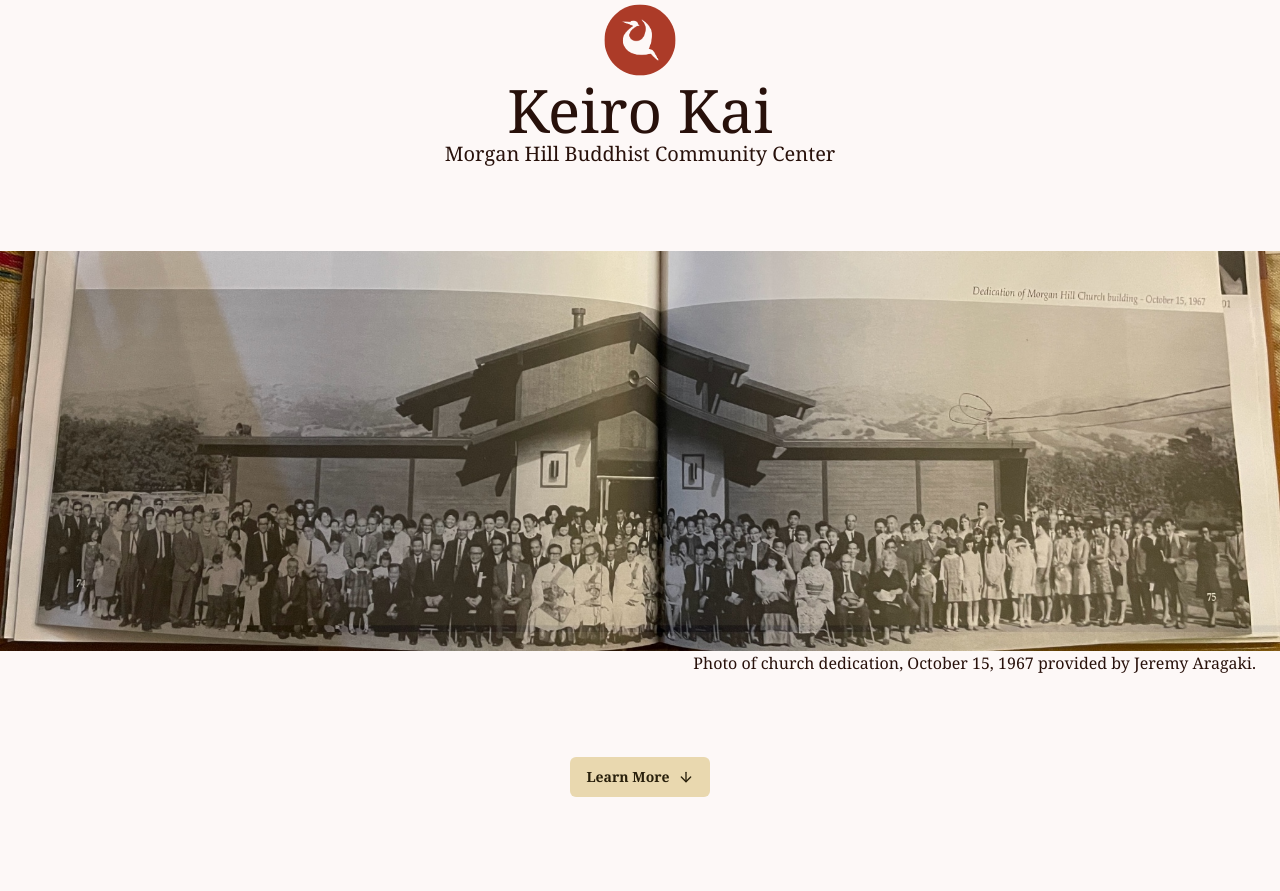
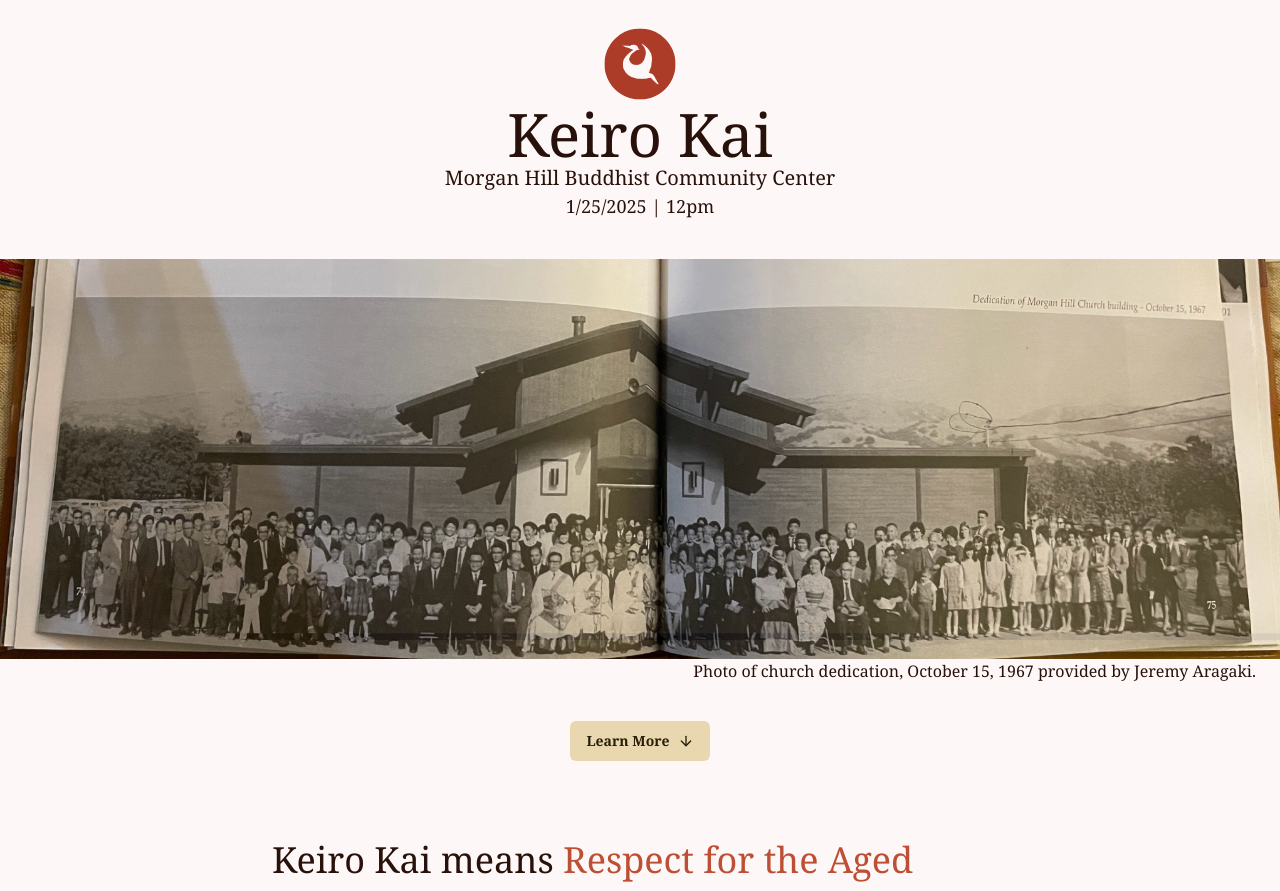
Before and after one commit to dy-ma/mhbb-friends, a SvelteKit app: page / in a window 1280 px wide. Shown: the top 891 px of the page. Built offline with nearby package versions, Linux system fonts and the light colour scheme.

Commit message:
Adjust layout

```diff
--- a/src/routes/+layout.svelte
+++ b/src/routes/+layout.svelte
@@ -5,9 +5,9 @@
 	import logo from '$lib/images/logo-primary.svg'
 </script>
 
-<header class="w-full flex items-center justify-center absolute">
+<!-- <header class="w-full flex items-center justify-center p-2">
 	<a href="/">
 	<img src={logo} alt="Temple Logo" class="w-20 h-20 overflow-visible"></a>
-</header>
+</header> -->
 
 {@render children()}
--- a/src/routes/+page.svelte
+++ b/src/routes/+page.svelte
@@ -3,13 +3,19 @@
 	import * as Accordion from '$lib/components/ui/accordion/index';
 	import temple from '$lib/images/temple.jpg';
 	import ArrowDown from 'lucide-svelte/icons/arrow-down';
+	import logo from '$lib/images/logo-primary.svg';
+	import snake from '$lib/images/snake.png'
 </script>
 
 <main class="mx-auto flex flex-col font-serif">
-	<div class="mt-20 flex h-dvh flex-col items-center justify-between">
-		<div>
+	<div class="flex h-dvh flex-col items-center justify-between">
+		<div class="pt-6">
+			<div class="flex w-full items-center justify-center">
+				<a href="/"> <img src={logo} alt="Temple Logo" class="h-20 w-20 overflow-visible" /></a>
+			</div>
 			<h1 class="text-center text-6xl"><a href="/">Keiro Kai</a></h1>
 			<h2 class="text-center text-xl">Morgan Hill Buddhist Community Center</h2>
+			<h3 class="text-center text-lg">1/25/2025 | 12pm</h3>
 		</div>
 
 		<div class="flex w-full flex-col">
@@ -31,10 +37,7 @@
 	<div class="max-w-3xl self-center px-4 pb-10">
 		<div class="pt-10">
 			<h1 class="mb-2 text-4xl">
-				Keiro Kai means <span
-					class="block w-fit rounded-sm bg-primary p-1 text-primary-foreground sm:inline"
-					>Respect for the Aged</span
-				>
+				Keiro Kai means <span class="block w-fit text-primary sm:inline">Respect for the Aged</span>
 			</h1>
 			<p class="min-w-60">
 				Keiro Kai is our way of honoring the seniors within our community. This special occasion is
@@ -44,7 +47,7 @@
 		</div>
 
 		<div class="my-8 pb-10">
-			<div class="flex h-full items-center text-sm">
+			<div class="mb-2 flex h-full items-center text-sm">
 				<span class="text-4xl">
 					Join us
 					<span class="underline"> January 25th, 2025 at 12PM </span>
```
